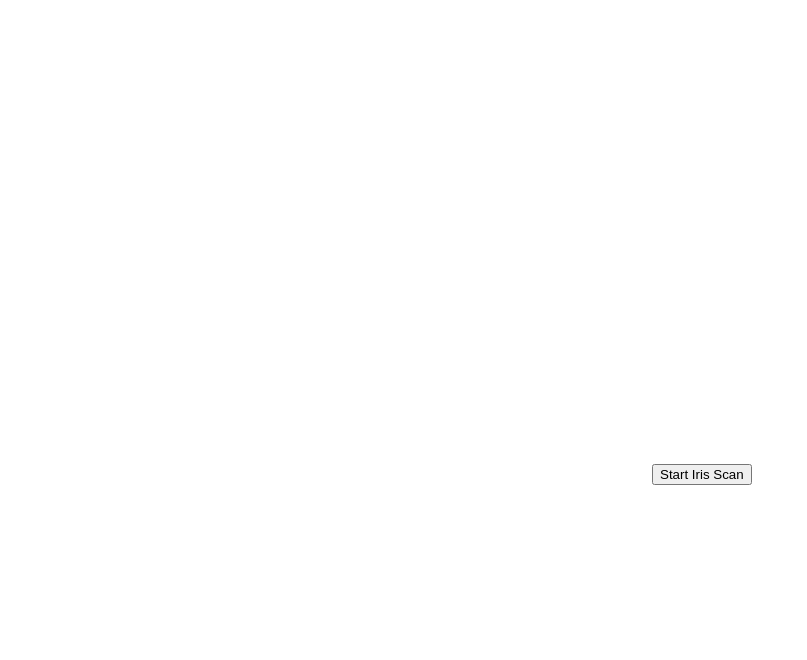
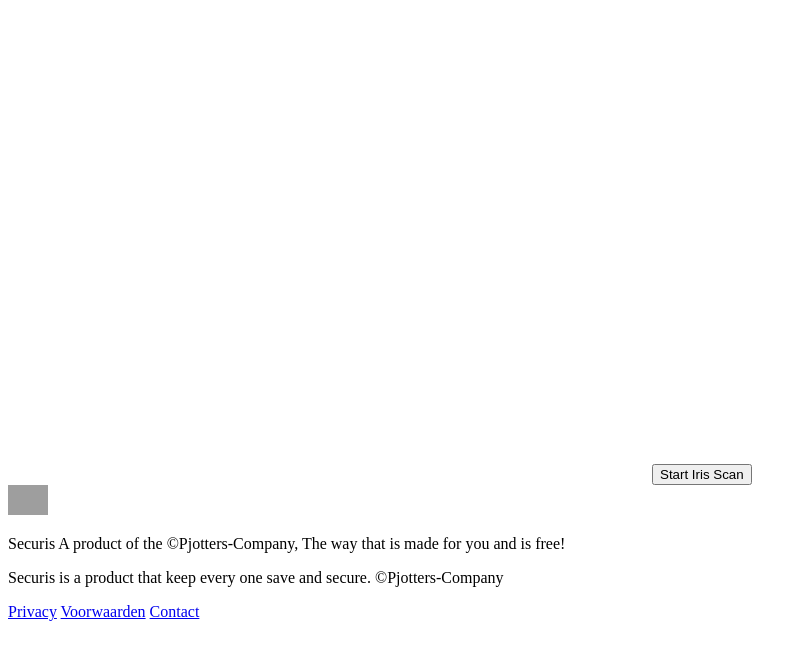
Before and after one commit to Pjotters/Securis, a Flask app: template templates/index.html in a window 1280 px wide. Shown: the part 81-741 px from the top of the page, without its empty margins (0-807 px from the left). Run offline with Flask 2, Linux system fonts and the light colour scheme; the template is opened without the code that fills it, so the values that code supplies are empty; grey boxes are pictures that could not be loaded.

Commit message:
index.html

```diff
--- a/templates/index.html
+++ b/templates/index.html
@@ -11,5 +11,20 @@
         <canvas id="canvas" style="display:none;"></canvas>
         <div id="result"></div>
     </div>
+    <footer>
+        <div class="footer-content">
+            <div class="footer-logo">
+                <img src="Image/Logo/2.png" alt="ZipZop Logo" height="30">
+
+                   <p>Securis A product of the ©Pjotters-Company, The way that is made for you and is free!</p>
+                   <p>Securis is a product that keep every one save and secure. ©Pjotters-Company</p>
+            </div>
+            <div class="footer-links">
+                <a href="privacy.html">Privacy</a>
+                <a href="terms.html">Voorwaarden</a>
+                <a href="mailto:pjotters.zipzop@gmail.com">Contact</a>
+            </div>
+        </div>
+    </footer>
 </body>
 </html>
```
